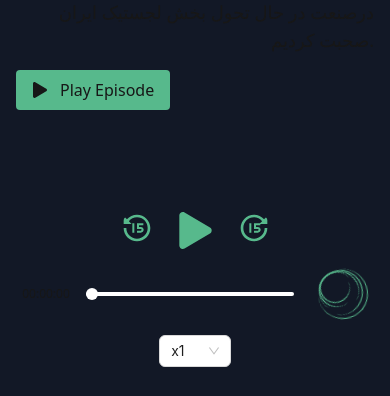
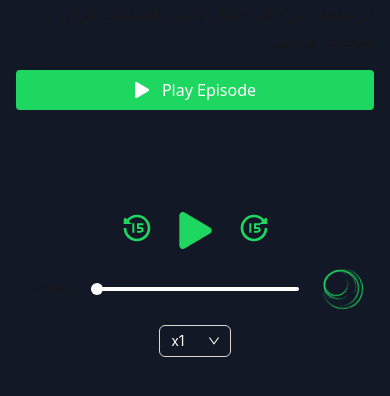
Before and after one commit to kiakayemen/podcast-web-app, a Next.js app: page / in a window 390 px wide. Shown: the part 505-901 px from the top of the page. Built offline with nearby package versions, Linux system fonts and the light colour scheme.

Commit message:
update styles and improve responsiveness

```diff
--- a/src/app/globals.css
+++ b/src/app/globals.css
@@ -5,12 +5,12 @@
 :root {
   --background: #ffffff;
   --foreground: #171717;
-  --accent-color: #57b98c;
+  --accent-color: #1ed760;
 }
 
 @media (prefers-color-scheme: dark) {
   :root {
-    --background: #0a0a0a;
+    --background: #121826;
     --foreground: #ededed;
   }
 }
--- a/src/app/layout.js
+++ b/src/app/layout.js
@@ -20,7 +20,7 @@ export default function RootLayout({ children }) {
   return (
     <html lang="en">
       <body
-        className={`${geistSans.variable} ${geistMono.variable} antialiased px-4 py-8 w-[100vw] h-full bg-[#121826]`}
+        className={`${geistSans.variable} ${geistMono.variable} select-none antialiased px-4 py-8 w-[100vw] h-full bg-[#121826]`}
       >
           {children}
       </body>
--- a/src/components/EpisodeDisplay.jsx
+++ b/src/components/EpisodeDisplay.jsx
@@ -1,11 +1,10 @@
 "use client";
-import { FaPlay, FaPause, FaCalendar, FaVolumeUp } from "react-icons/fa";
+import { FaPlay, FaPause, FaCalendar } from "react-icons/fa";
 import { FaUserLarge, FaClock } from "react-icons/fa6";
 import { RiForward15Fill, RiReplay15Fill } from "react-icons/ri";
 import { CircleLoader } from "react-spinners";
 import { useState, useRef, useEffect } from "react";
-import { Select } from "antd";
-import Loader from "./Loader";
+import { Select, ConfigProvider } from "antd";
 import Image from "next/image";
 import dynamic from "next/dynamic";
 import VolumeControl from "./VolumeControl";
@@ -101,14 +100,14 @@ const EpisodeDisplay = () => {
             </p>
           </div>
           {/* summary */}
-            <p className="text-lg text-right">
+          <p className="text-lg text-right" dir="rtl">
             در این قسمت، در مورد شکل‌گیری گنجه، مسیر کارآفرینی بنیان‌گذارا،
-              چالش‌های پیش‌رو و استراتژی‌های اون‌ها برای غلبه به مشکلات درصنعت
-              در حال تحول بخش لجستیک ایران صحبت کردیم.
+            چالش‌های پیش‌رو و استراتژی‌های اون‌ها برای غلبه به مشکلات درصنعت در
+            حال تحول بخش لجستیک ایران صحبت کردیم.
           </p>
           <div className="flex items-start">
             <button
-              className="flex items-center gap-3 rounded py-2 px-4 bg-accentColor"
+              className="flex max-sm:justify-center max-sm:w-full w-44 items-center text-background gap-3 rounded py-2 px-4 bg-accentColor"
               onClick={() => {
                 setIsPlaying(!isPlaying);
               }}
@@ -120,7 +119,7 @@ const EpisodeDisplay = () => {
         </div>
       </div>
       <ReactPlayer
-        fallback={<Loader />}
+        fallback={<CircleLoader color="#1ed760"/>}
         ref={playerRef}
         onProgress={(data) => {
           if (!isDragging) {
@@ -228,13 +227,29 @@ const EpisodeDisplay = () => {
             {playerRef.current ? (
               convertTime(playerRef.current.getDuration())
             ) : (
-              <CircleLoader color="#57b98c" className="ml-2"/>
+              <CircleLoader size={40} color="#1ed760" className="ml-2" />
             )}
           </label>
         </div>
         {/* volume & playback rate */}
         <div className="flex gap-2 w-1/5 justify-evenly items-center">
           <VolumeControl volume={volume} setVolume={setVolume} />
+          <ConfigProvider
+            theme={{
+              token: {
+                colorText: "#ffffff",
+                colorBgContainer: "#121826",
+                colorBgElevated: "#121826",
+                colorTextQuaternary:"#fff"
+              },
+              components: {
+                Select: {
+                  selectorBg: "#121826",
+                  optionActiveBg:"#2c3958",
+                  optionSelectedBg:"#2c3958",
+              }
+            }
+          }}>
             <Select
               defaultValue="x1"
               style={{
@@ -268,6 +283,7 @@ const EpisodeDisplay = () => {
                 },
               ]}
             />
+          </ConfigProvider>
         </div>
       </div>
     </div>
```
Lines whose indentation alone changed are shown as unchanged.
